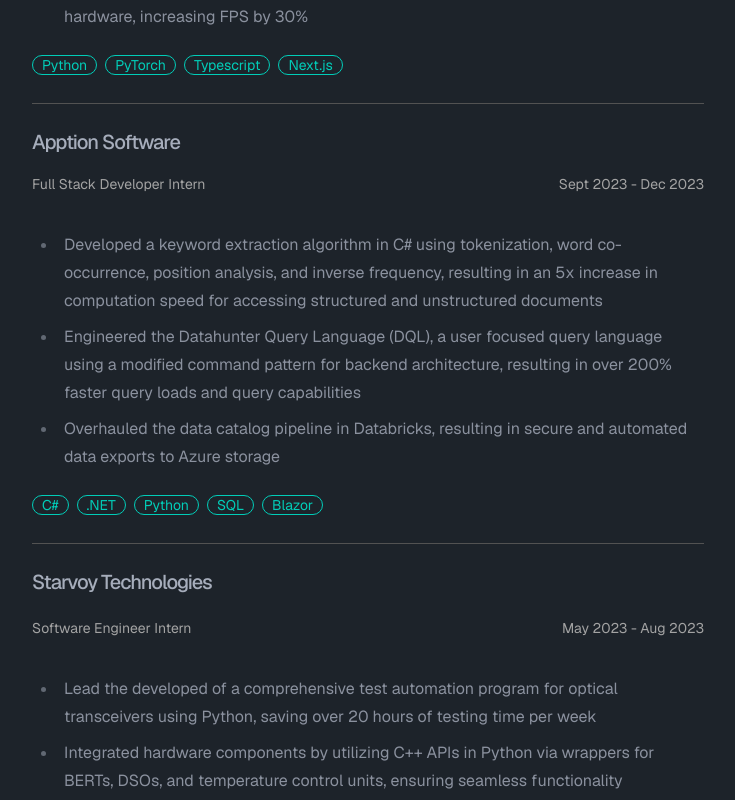
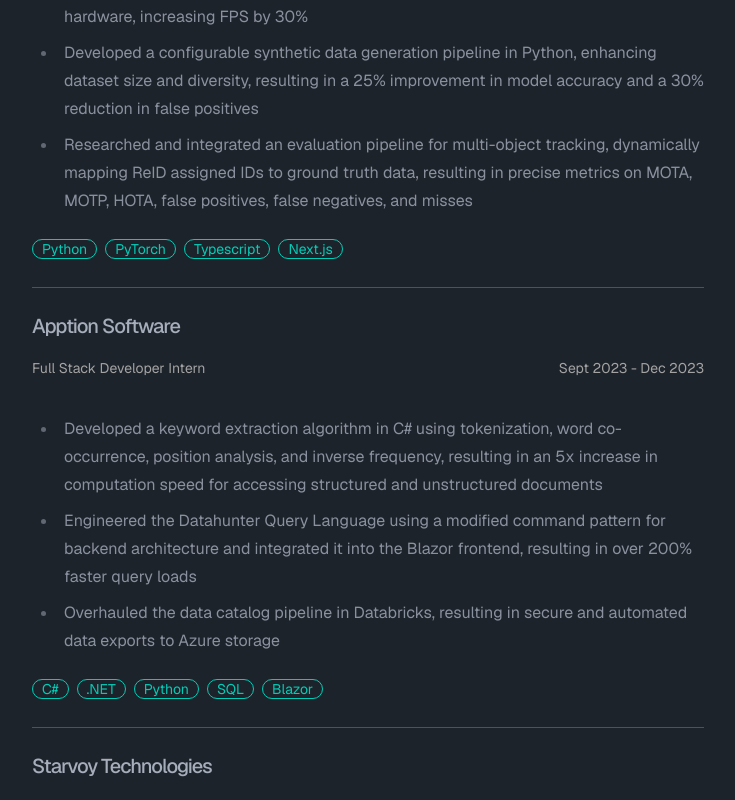
Before and after one commit to elkhourynathan/personal, a Next.js app: page /work in a window 1280 px wide. Shown: the part 500-1300 px from the top of the page, without its empty margins (272-1007 px from the left). Built offline with nearby package versions, Linux system fonts and the light colour scheme.

Commit message:
Updated work experience

```diff
--- a/app/work/page.tsx
+++ b/app/work/page.tsx
@@ -31,6 +31,17 @@
             Integrated parallelism into the computer vision pipeline to fully
             utilize edge device hardware, increasing FPS by 30%
           </li>
+          <li>
+            Developed a configurable synthetic data generation pipeline in
+            Python, enhancing dataset size and diversity, resulting in a 25%
+            improvement in model accuracy and a 30% reduction in false positives
+          </li>
+          <li>
+            Researched and integrated an evaluation pipeline for multi-object
+            tracking, dynamically mapping ReID assigned IDs to ground truth
+            data, resulting in precise metrics on MOTA, MOTP, HOTA, false
+            positives, false negatives, and misses
+          </li>
         </ul>
         <div className="space-x-2">
           <div className="badge badge-accent badge-outline">Python</div>
@@ -56,9 +67,9 @@
             structured and unstructured documents
           </li>
           <li>
-            Engineered the Datahunter Query Language (DQL), a user focused query
-            language using a modified command pattern for backend architecture,
-            resulting in over 200% faster query loads and query capabilities
+            Engineered the Datahunter Query Language using a modified command
+            pattern for backend architecture and integrated it into the Blazor
+            frontend, resulting in over 200% faster query loads
           </li>
           <li>
             Overhauled the data catalog pipeline in Databricks, resulting in
@@ -82,13 +93,19 @@
         </div>
         <ul>
           <li>
-          Lead the developed of a comprehensive test automation program for optical transceivers using Python, saving over 20 hours of testing time per week
+            Lead the development of a comprehensive test automation program for
+            optical transceivers using Python, saving over 20 hours of testing
+            time per week
           </li>
           <li>
-          Integrated hardware components by utilizing C++ APIs in Python via wrappers for BERTs, DSOs, and temperature control units, ensuring seamless functionality
+            Developed and integrated C++ APIs in Python with Cython for hardware
+            components including BERTs, DSOs, and temperature control units,
+            ensuring seamless functionality
           </li>
           <li>
-          Designed a user-centric interface with ReactJS and Electron, displaying real-time hardware data and streamlining it into downloadable reports
+            Designed a user-centric interface with ReactJS and Electron,
+            displaying real-time hardware data and streamlining it into
+            downloadable reports
           </li>
         </ul>
         <div className="space-x-2">
```
